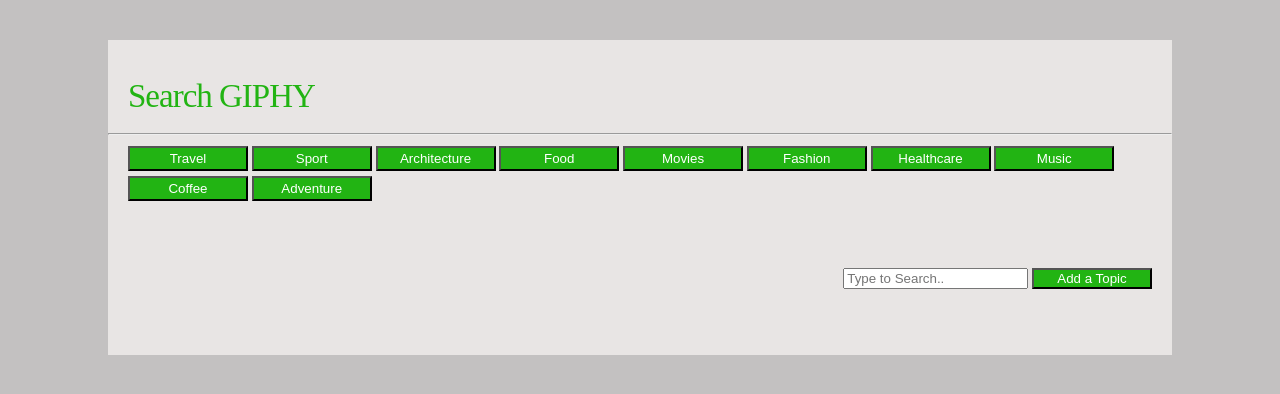
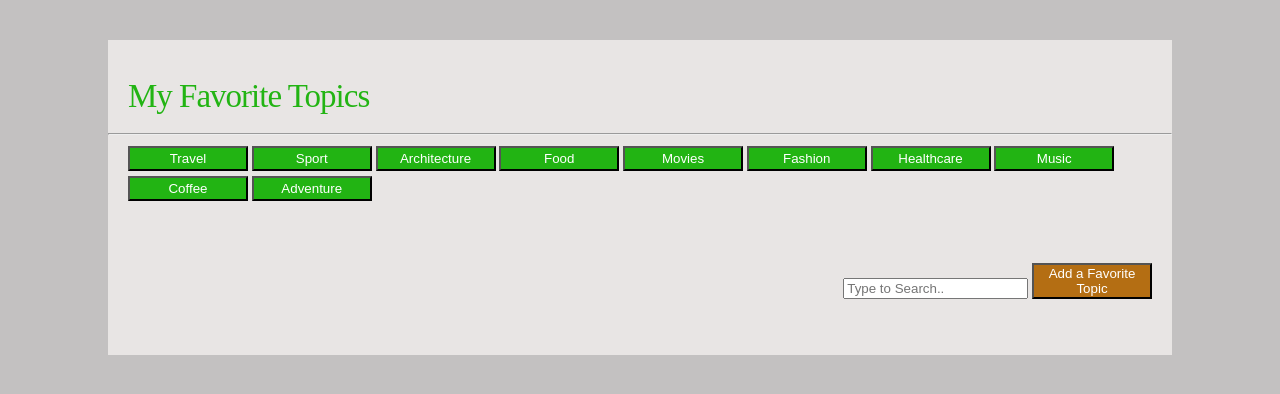
Before and after one commit to salamisola/Giphy-API, a plain HTML site: page index.html in a window 1280 px wide. Drawn offline with nearby package versions, Linux system fonts and the light colour scheme.

Commit message:
files updated

```diff
--- a/assets/css/style.css
+++ b/assets/css/style.css
@@ -33,7 +33,7 @@
 }
 
 .searchContainer button{
-	background-color: #22b413;
+	background-color: #b46e13;
 	width: 120px;
 	 color: white;
 }
--- a/index.html
+++ b/index.html
@@ -15,7 +15,7 @@
 	<div  id="pageWidth">
 	  <section id="mainContent">
         <article>
-         <p> <h2>Search GIPHY</h2></p>
+         <p> <h2>My Favorite Topics</h2></p>
 		  <hr>
 
 		<div class="buttonContainer">
@@ -32,7 +32,7 @@
 		</div><br /><br />
 
 		<div class="searchContainer"><input id="userSearchText" type="text" placeholder="Type to Search..">
-		<button id="gifbuttons" type="submit" onclick="getUserInput()">Add a Topic</button></div><br /><br />
+		<button id="gifbuttons" type="submit" onclick="getUserInput()">Add a Favorite Topic</button></div><br /><br />
 		<div class="imageContainer">
 
 		</div>
```
Also changed, not shown: assets/javascript/global.js (added, +55 -0 lines).
